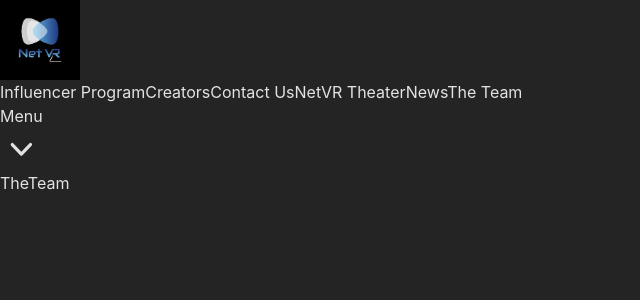
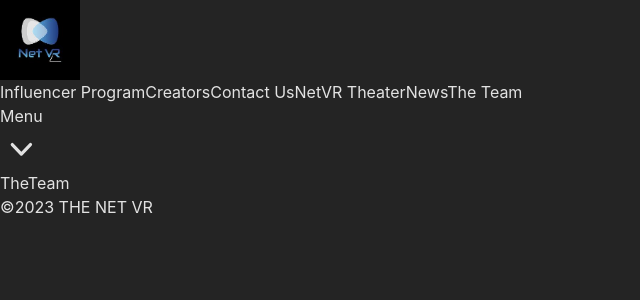
Before and after one commit to thenetvr/MainWebsite, a React (Vite) app in the folder client/: page /the-team in a window 1280 px wide. Shown: the top 300 px of the page, without its empty margins (0-640 px from the left). Built offline with nearby package versions, Linux system fonts and the light colour scheme.

Commit message:
added footer

```diff
--- a/client/src/App.jsx
+++ b/client/src/App.jsx
@@ -15,6 +15,7 @@ import ContactUs from "./pages/ContactUs";
 import NetVRTheater from "./pages/NetVRTheater";
 import News from "./pages/News";
 import TheTeam from "./pages/TheTeam";
+import Footer from "./components/Footer";
 
 function Routing() {
   return (
@@ -36,6 +37,7 @@ function App() {
       <Router>
         <Navbar />
         <Routing />
+        <Footer />
       </Router>
     </>
   );
--- /dev/null
+++ b/client/src/components/Footer.jsx
@@ -0,0 +1,7 @@
+export default function Footer() {
+  return (
+    <div className="h-24 text-center mb-0 absolute right-0 bottom-0 left-0 bg-slate-950 flex items-center justify-center">
+      ©2023 THE NET VR
+    </div>
+  );
+}
--- a/client/src/components/Navbar.jsx
+++ b/client/src/components/Navbar.jsx
@@ -66,7 +66,7 @@ export default function Navbar() {
                 item.current
                   ? "bg-blue-900 text-white"
                   : "text-gray-300 hover:bg-gray-700 hover:text-white",
-                "rounded-md px-3 py-2 sm:text-sm md:text-md lg:text-xl font-medium flex items-center h-4/5"
+                "rounded-md px-3 py-10 sm:text-sm md:text-md lg:text-xl font-medium flex items-center h-4/5 text-center"
               )}
               aria-current={item.current ? "page" : undefined}
               onClick={() => handleNavItemClick(item.name)}
```
